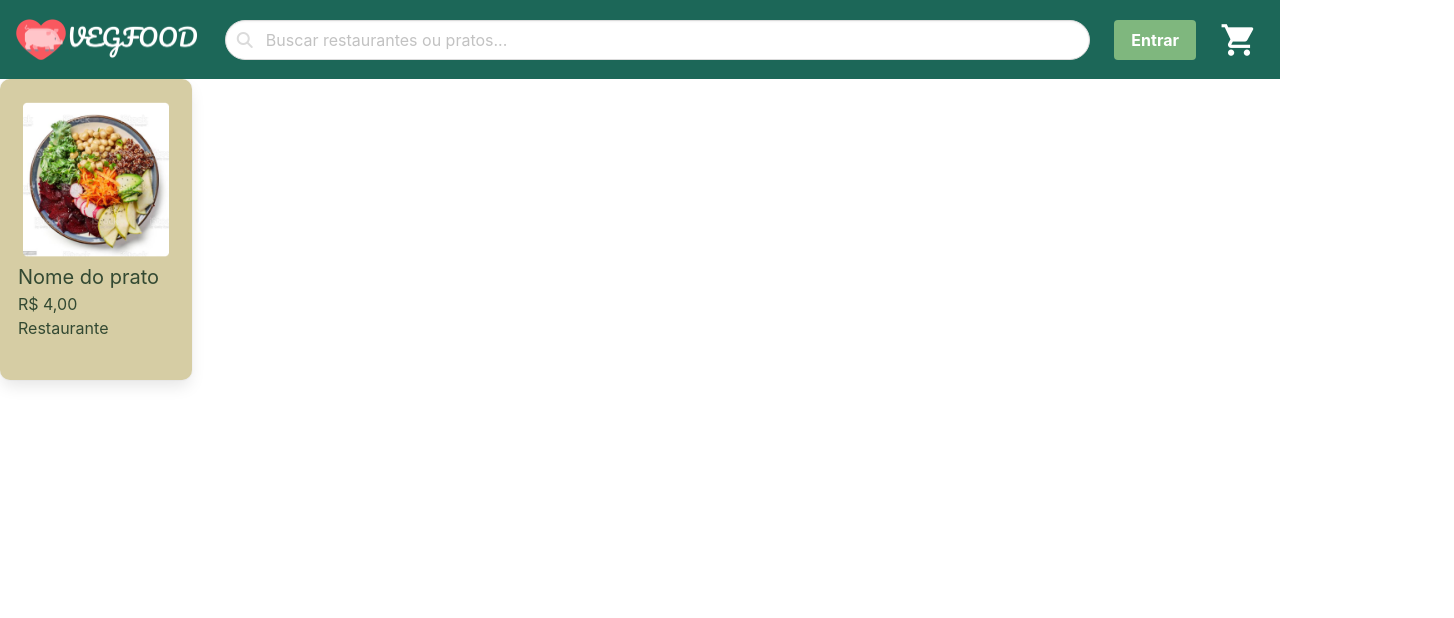
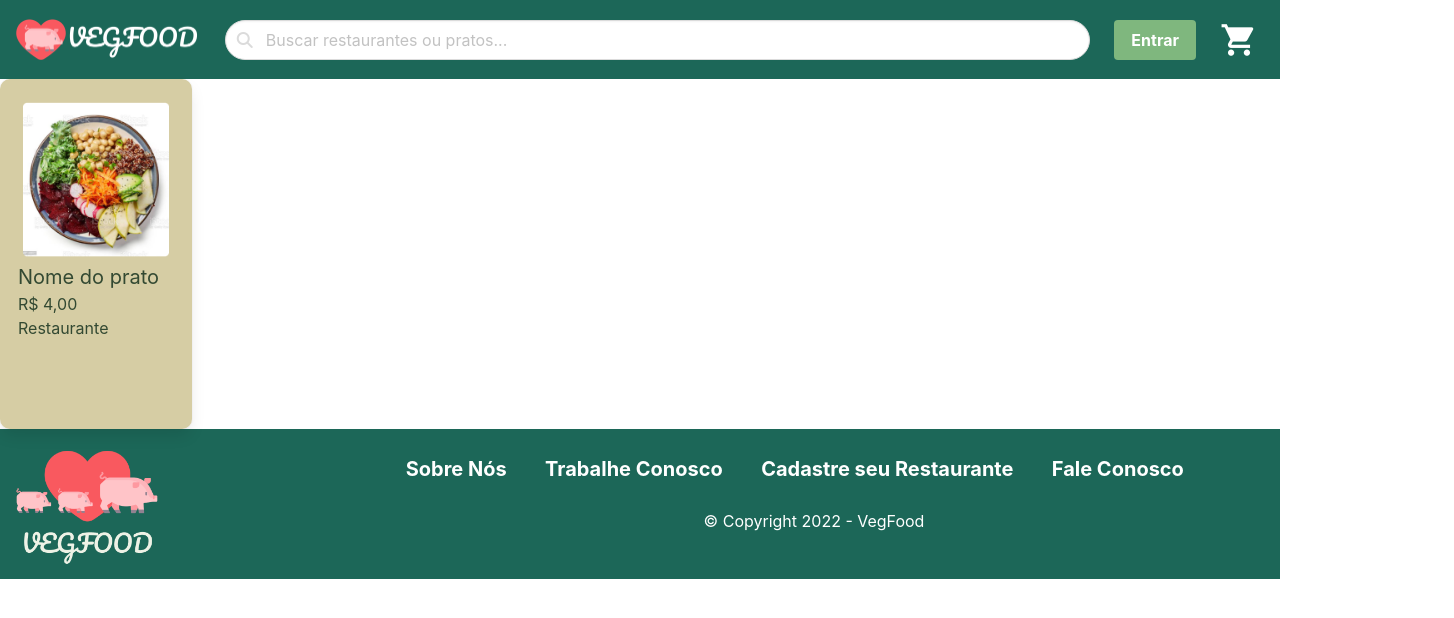
Before and after one commit to Tyago-Teoi/React-Vegfood, a React (Create React App) app: page / in a window 1280 px wide. Shown: the top 618 px of the page, 1454 px wide, since content can reach past the window. Built offline with nearby package versions, Linux system fonts and the light colour scheme.

Commit message:
Hotfix footer logo size bug

```diff
--- a/src/components/Card/Card.css
+++ b/src/components/Card/Card.css
@@ -2,7 +2,7 @@
     display: flex;
     flex-direction: column;
     width: 15%;
-    height: 301px;
+    height: 350px;
     background-color: #D6CDA4;
     color: #334932;
     padding: 18px 18px 18px 18px;
--- a/src/components/Footer/Footer.css
+++ b/src/components/Footer/Footer.css
@@ -1,12 +1,13 @@
 .footer {
     background-color: #1C6758;
-    height: 15vh;
-    text-align: left;
-    display: flex;
+    height: 150px;
+    display:flex;
+    padding: 0 0 0 0;
 }
 
 .logo {
     height: 100%;
+    align-self: flex-start;
 }
 
 .footer-text-container {
@@ -35,4 +36,5 @@
     margin:0 0 0 0;
     font-size: 16px;
     text-align: center;
+    color: white;
 }
--- a/src/index.js
+++ b/src/index.js
@@ -4,12 +4,14 @@ import './index.css';
 import reportWebVitals from './reportWebVitals';
 import NavBar from "./components/NavBar/NavBar";
 import Card from './components/Card/Card';
+import Footer from './components/Footer/Footer';
 
 const root = ReactDOM.createRoot(document.getElementById('root'));
 root.render(
   <React.StrictMode>
     <NavBar></NavBar>
     <Card></Card>
+    <Footer/>
   </React.StrictMode>
 );
 
```
